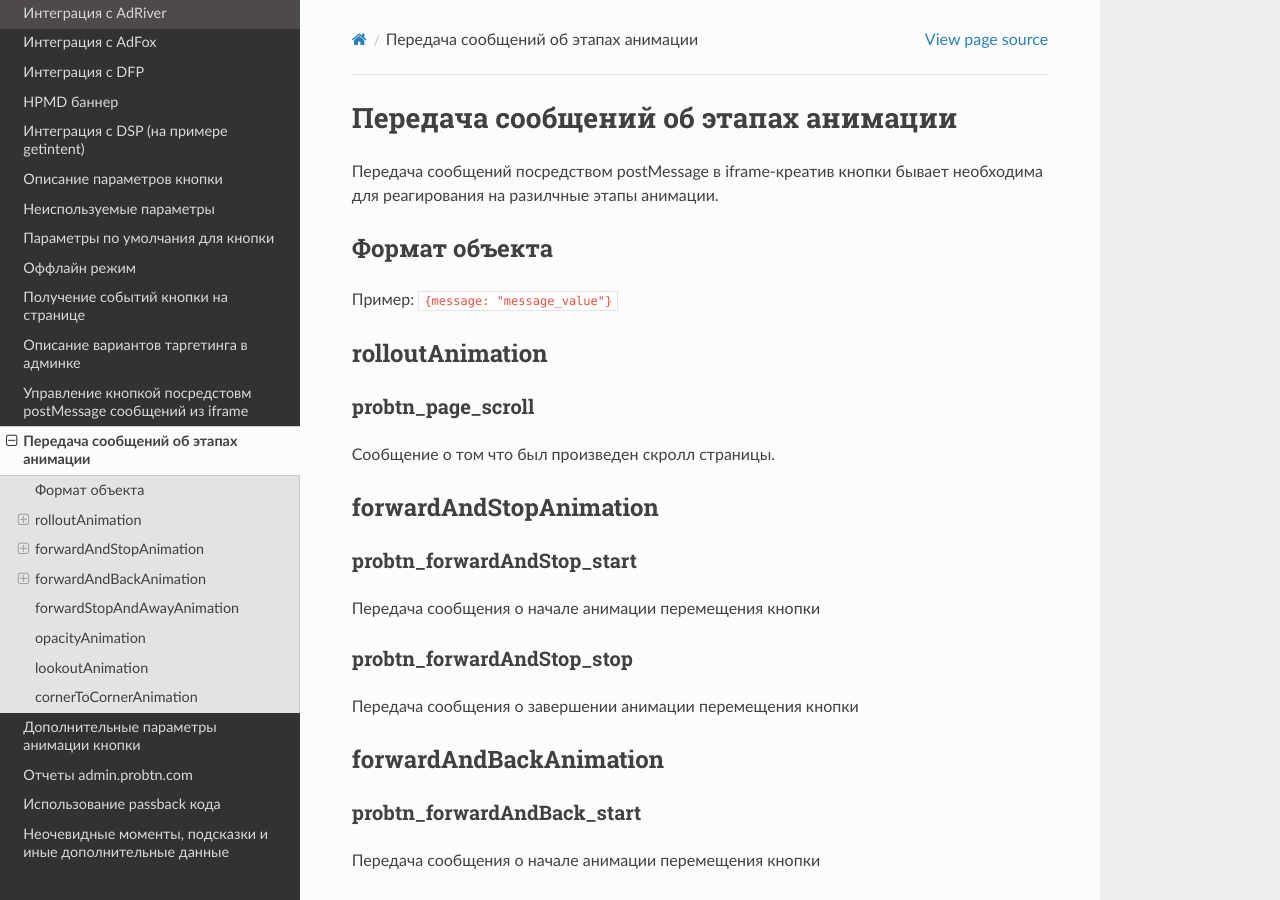
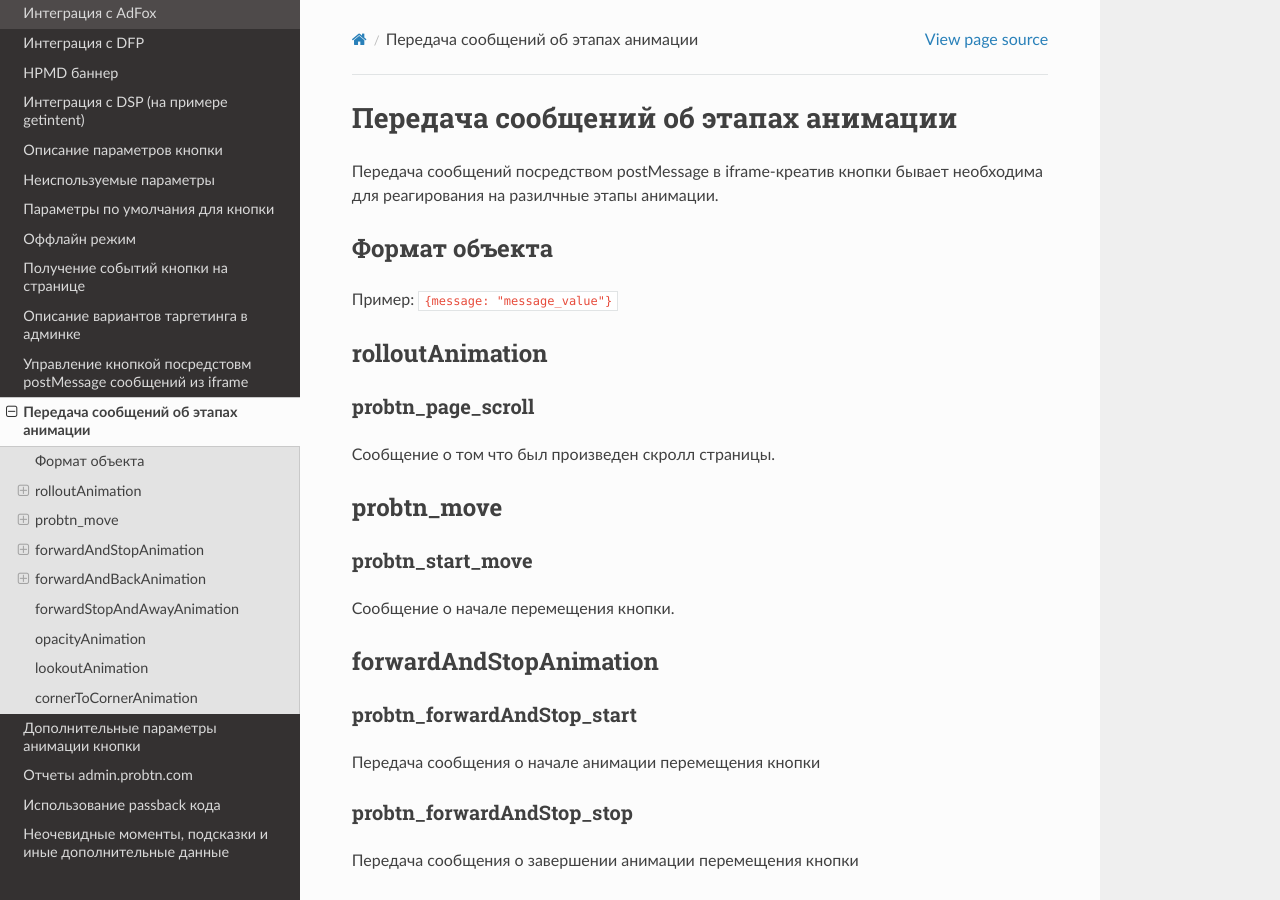
Before and after one commit to probtn/docs, a Sphinx documentation site: the page built from docs/postMessage_button_animation.rst, in a window 1280 px wide and 900 px high. Built offline with Sphinx 7.4.7 and the Read the Docs theme 2.0.0, drawn with Linux system fonts in a browser that asks for light colours.

Commit message:
probtn_start_move description added

```diff
--- a/docs/postMessage_button_animation.rst
+++ b/docs/postMessage_button_animation.rst
@@ -23,6 +23,13 @@ rolloutAnimation
 probtn_page_scroll
 ^^^^^^^^^^^^^^^^^^^^^^^^^^^^^^^^^
 Сообщение о том что был произведен скролл страницы.
+
+probtn_move
+----------------------------------
+
+probtn_start_move
+^^^^^^^^^^^^^^^^^^^^^^^^^^^^^^^^^
+Сообщение о начале перемещения кнопки.
 
 forwardAndStopAnimation
 ----------------------------------
```
Also changed, not shown: 5 other files.
